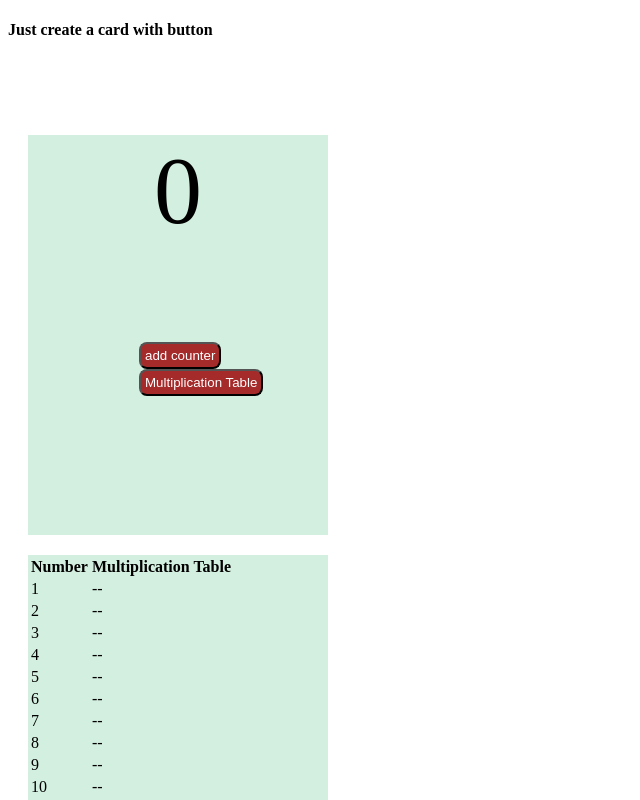
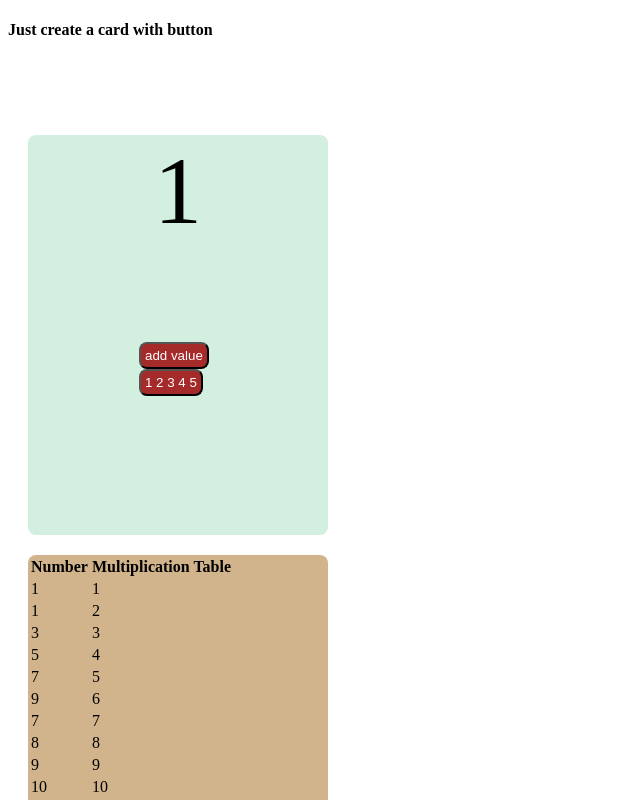
Before and after one commit to CalamitySerenade/DOM, a plain HTML site: page Revisons-class-exp/revisions.html in a window 1280 px wide. Both pictures are taken after a click on the button "Multiplication Table". Shown: the top 800 px of the page, without its empty margins (0-640 px from the left). Drawn offline with Linux system fonts and the light colour scheme.

Commit message:
dwegrrgehrtjrtj6tei65e

```diff
--- a/Revisons-class-exp/revisions.html
+++ b/Revisons-class-exp/revisions.html
@@ -23,16 +23,16 @@
                 </tr>
             </thead>
             <tbody id="tableBody">
-                <tr><td>1</td> <td> --</td> </tr>
-                <tr><td>2</td> <td> --</td> </tr>
-                <tr><td>3</td> <td> --</td> </tr>
-                <tr><td>4</td> <td> --</td> </tr>
-                <tr><td>5</td> <td> --</td> </tr>
-                <tr><td>6</td> <td> --</td> </tr>
-                <tr><td>7</td> <td> --</td> </tr>
-                <tr><td>8</td> <td> --</td> </tr>
-                <tr><td>9</td> <td> --</td> </tr>
-                <tr><td>10</td> <td> --</td> </tr>
+                <tr><td>1</td> <td id="td1"> --</td> </tr>
+                <tr><td>2</td> <td id="td2"> --</td> </tr>
+                <tr><td>3</td> <td id="td3"> --</td> </tr>
+                <tr><td>4</td> <td id="td4"> --</td> </tr>
+                <tr><td>5</td> <td id="td5"> --</td> </tr>
+                <tr><td>6</td> <td id="td6"> --</td> </tr>
+                <tr><td>7</td> <td id="td7"> --</td> </tr>
+                <tr><td>8</td> <td id="td8"> --</td> </tr>
+                <tr><td>9</td> <td id="td9"> --</td> </tr>
+                <tr><td>10</td> <td id="td10"> --</td> </tr>
             </tbody>
         </table>
     </div>
--- a/Revisons-class-exp/script3.js
+++ b/Revisons-class-exp/script3.js
@@ -0,0 +1,81 @@
+document.getElementById("changeP").innerHTML="1"
+document.getElementById("addButton").innerHTML="add value"
+
+//I am selecting the button and adding an event listener for the mouse click that will
+//Run a function
+document.getElementById("addButton").addEventListener("click",function(){
+    let origin=document.getElementById("changeP").innerHTML;
+    console.log(origin);
+    origin=parseInt(origin)+1;
+    document.getElementById("changeP").innerHTML=origin;
+});
+
+document.getElementById("MultiplicationButton").addEventListener("click",function(){
+    let origin = document.getElementById("changeP").innerHTML;
+    let arr=[];
+    for(let a =0;a<5;a++){
+        arr.push(parseInt(origin)*(a+1));
+    }
+    document.getElementById("MultiplicationButton").innerHTML=arr.join(" ");
+});
+document.getElementsByClassName("card")[0].style.borderRadius="8px";
+
+//Now, the card has a counter, it is functional, the card made has a functionality
+//Functionality being an increase of 1
+//Both getElementByTag and getElementByClass return an array
+//getElementByTagName works by interacting with tags in HTML
+//Ex: (html,head,body,p,h1,h2,etc)
+//Call with button: Will interact with buttons (array button)
+//Must decide on which one you want to use
+//Similar to tagName method, you have getElementByClass
+//elementsByClassName follows same rules as getElementByTagName
+//by using ClassName, you can target a specific card
+
+document.getElementsByClassName("card")[1].style.backgroundColor="Tan";
+document.getElementsByClassName("card")[1].style.borderRadius="8px";
+
+//Multiplication card
+document.getElementById("MultiplicationButton").addEventListener("click",function(){
+    let arr=[];
+    for(let a=1;a<=10;a++){
+        let mult=a*changeP.innerHTML;
+        console.log(mult);
+        document.getElementById("td"+a).innerHTML=mult;
+    }
+});
+
+//getElementsByTagName will return array of elements
+let array=[];
+let origin = document.getElementById("changeP").innerHTML;
+for(let x=1;x<=10;x++){
+    let num=origin*x;
+    array.push(num);
+}
+console.log(array);
+//To retrieve the array, start at index 0 and go up to index 9
+//Primary challenge is how to put it in the tagName
+//map method in action:
+let number=array.map(ab);
+console.log(number);
+function ab(num){
+    return num*5;
+}
+
+for(let index=0;index<array.length;index++){
+    document.getElementsByTagName("td")[index+2].innerHTML=array[index];
+}
+//Conclusion: I would need one for the array and one for td tags
+//Therefore, this approach will not be the most suitable
+//Another thing we can do is used Array.map to figure out a way
+
+/*Array.map method:
+const newArr = numbers.map(myFunction)
+
+function myFunction(num) {
+  return num * 10;
+}
+
+or is also:
+const numbers = [4, 9, 16, 25];
+const newArr = numbers.map(Math.sqrt)
+*/
```
